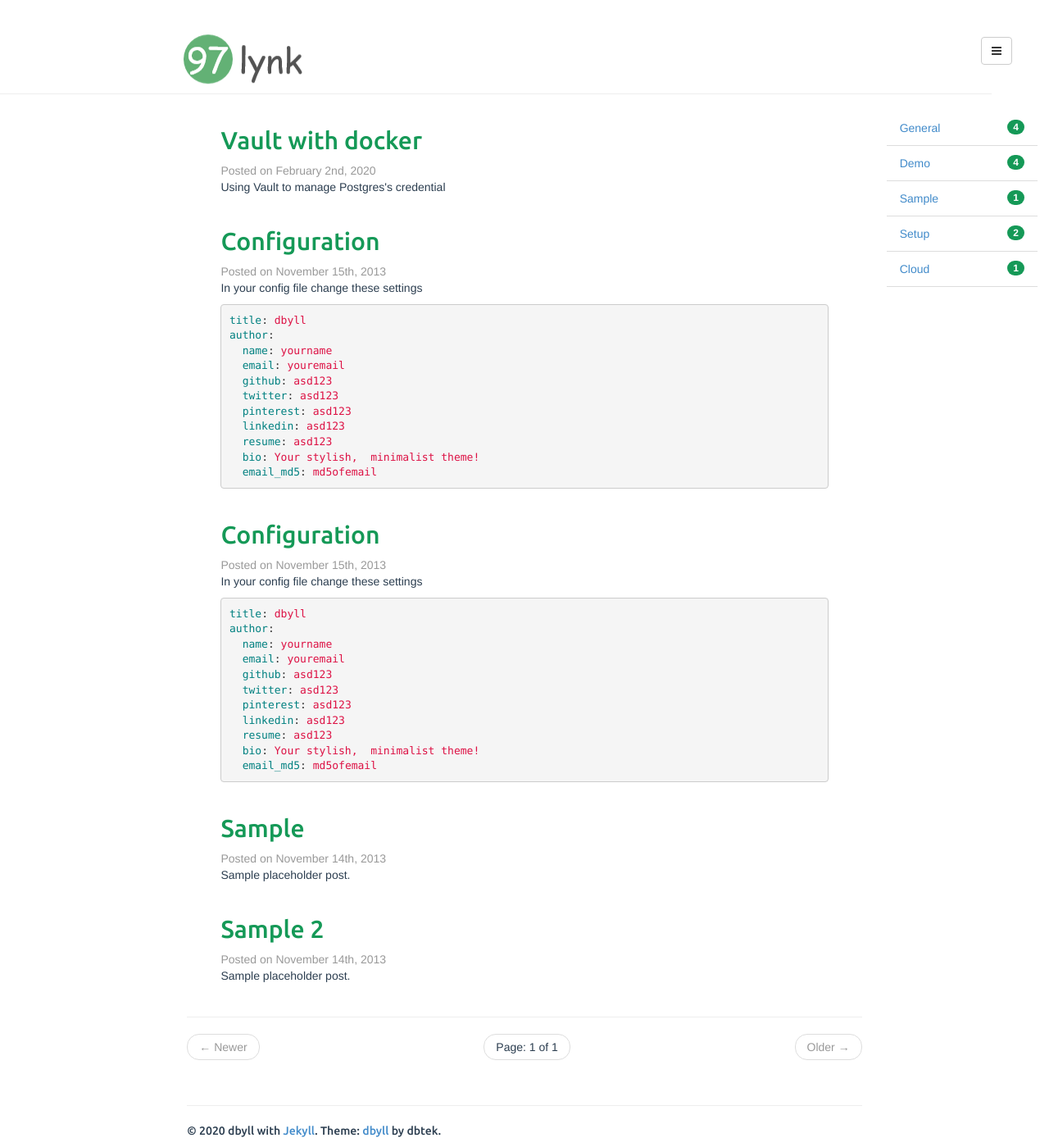
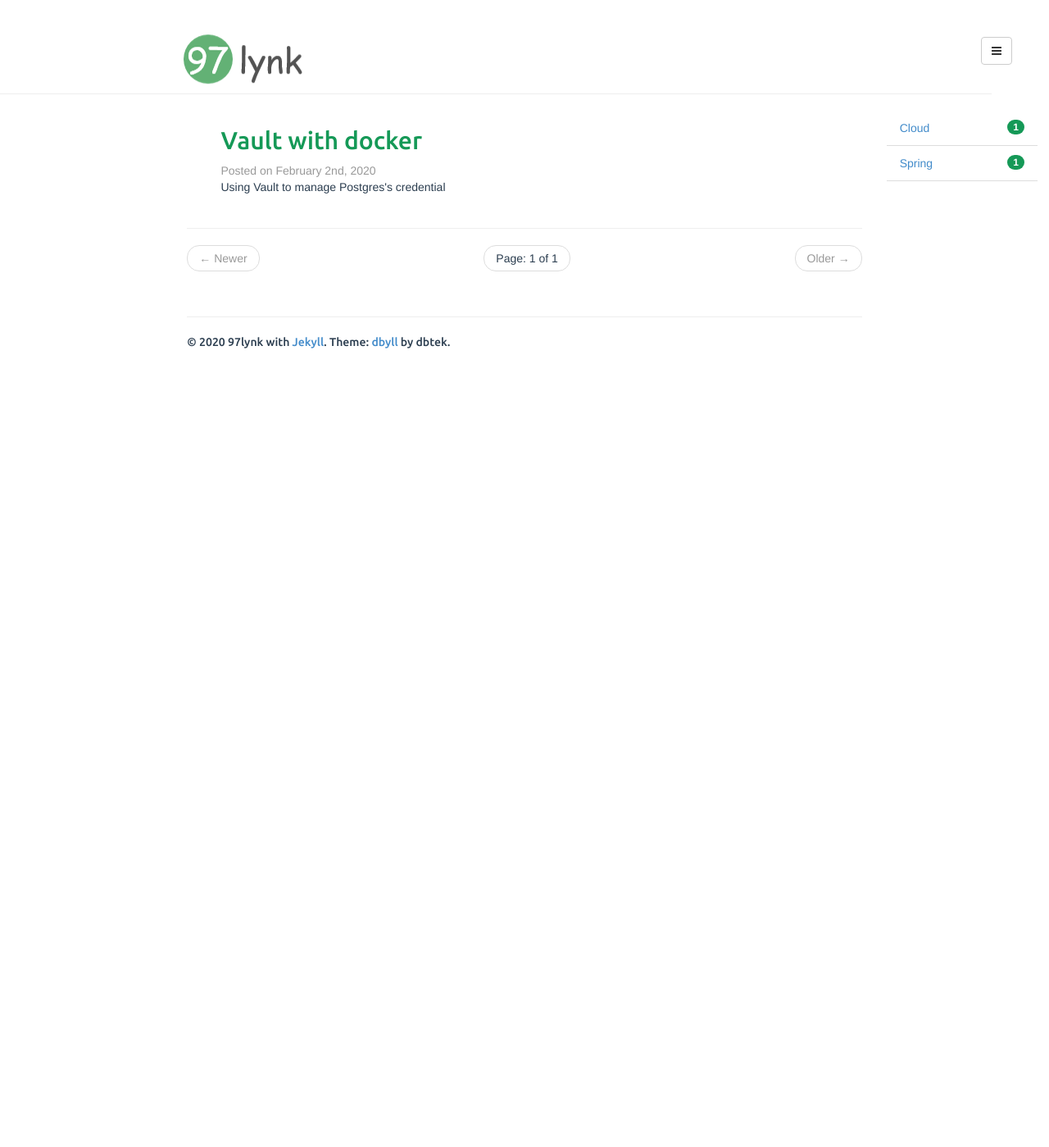
Before and after one commit to 97lynk/97lynk.github.io, a Jekyll site: the page built from index.html, in a window 1280 px wide. Shown: the whole page at 82% size. Built offline with Jekyll 4.4.1, drawn with Linux system fonts in a browser that asks for light colours; the list of posts is cut into pages by our own code; after the commit the page ends 900 px from its top, so only the background shows below that.

Commit message:
edit config

```diff
--- a/_config.yml
+++ b/_config.yml
@@ -16,15 +16,15 @@ defaults:
     values:
       title: dbyll
 
-description: Stylish Jekyll Theme
+description: Blog about Spring, Microservices, Java, Containers and more
 author:
-  name: dbyll
-  email: dbyll@ismaildemirbilek.com
-  github: dbtek
-  twitter: dbtek
+  name: 97lynk
+  email: 97lynk@gmail.com
+  github: 97lynk
+  twitter: asd123
   pinterest: asd123
   linkedin: asd123
-  bio: Your stylish, minimalist theme!
+  bio: =))
   email_md5: 726351295ec82e145928582f595aa3aa
 
 rss_path: feed.xml
--- a/_posts/2013-11-14-sample-2.md
+++ /dev/null
@@ -1,11 +0,0 @@
----
-layout: post
-title: Sample 2
-categories: [general, demo, sample]
-tags: [demo, dbyll, dbtek, sample2]
-description: Sample placeholder post.
----
-
-Lorem ipsum dolor sit amet,  consectetur adipisicing elit,  sed do eiusmod tempor incididunt ut labore et dolore magna aliqua. Ut enim ad minim veniam,  quis nostrud exercitation ullamco laboris nisi ut aliquip ex ea commodo consequat. Duis aute irure dolor in reprehenderit in voluptate velit esse cillum dolore eu fugiat nulla pariatur. Excepteur sint occaecat cupidatat non proident,  sunt in culpa qui officia deserunt mollit anim id est laborum.
-
-Lorem ipsum dolor sit amet,  consectetur adipisicing elit,  sed do eiusmod tempor incididunt ut labore et dolore magna aliqua. Ut enim ad minim veniam,  quis nostrud exercitation ullamco laboris nisi ut aliquip ex ea commodo consequat. Duis aute irure dolor in reprehenderit in voluptate velit esse cillum dolore eu fugiat nulla pariatur. Excepteur sint occaecat cupidatat non proident,  sunt in culpa qui officia deserunt mollit anim id est laborum.
--- a/_posts/2013-11-14-sample.md
+++ /dev/null
@@ -1,17 +0,0 @@
----
-layout: post
-title: Sample
-categories: [general, demo]
-tags: [demo, dbyll, dbtek]
-description: Sample placeholder post.
----
-
-Lorem ipsum dolor sit amet, consectetur adipisicing elit, sed do eiusmod tempor incididunt ut labore et dolore magna aliqua. Ut enim ad minim veniam, quis nostrud exercitation ullamco laboris nisi ut aliquip ex ea commodo consequat. Duis aute irure dolor in reprehenderit in voluptate velit esse cillum dolore eu fugiat nulla pariatur. Excepteur sint occaecat cupidatat non proident, sunt in culpa qui officia deserunt mollit anim id est laborum.
-
-Lorem ipsum dolor sit amet, consectetur adipisicing elit, sed do eiusmod tempor incididunt ut labore et dolore magna aliqua. Ut enim ad minim veniam, quis nostrud exercitation ullamco laboris nisi ut aliquip ex ea commodo consequat. Duis aute irure dolor in reprehenderit in voluptate velit esse cillum dolore eu fugiat nulla pariatur. Excepteur sint occaecat cupidatat non proident, sunt in culpa qui officia deserunt mollit anim id est laborum.
-
-{% highlight ruby %}
-def foo
-  puts 'foo'
-end
-{% endhighlight %}
--- a/_posts/2013-11-15-configuration.md
+++ /dev/null
@@ -1,23 +0,0 @@
----
-layout: post
-title: Configuration
-categories: [general, setup, demo]
-tags: [demo, dbyll, dbtek, setup]
-fullview: true
----
-
-In your config file change these settings
-
-{% highlight yaml %}
-title: dbyll
-author:
-  name: yourname
-  email: youremail
-  github: asd123
-  twitter: asd123
-  pinterest: asd123
-  linkedin: asd123
-  resume: asd123
-  bio: Your stylish,  minimalist theme!
-  email_md5: md5ofemail
-{% endhighlight %}
--- a/_posts/2013-11-15-hello-world.md
+++ /dev/null
@@ -1,23 +0,0 @@
----
-layout: post
-title: Configuration
-categories: [general, setup, demo]
-tags: [demo, dbyll, dbtek, setup]
-fullview: true
----
-
-In your config file change these settings
-
-{% highlight yaml %}
-title: dbyll
-author:
-  name: yourname
-  email: youremail
-  github: asd123
-  twitter: asd123
-  pinterest: asd123
-  linkedin: asd123
-  resume: asd123
-  bio: Your stylish,  minimalist theme!
-  email_md5: md5ofemail
-{% endhighlight %}
```
Also changed, not shown: _posts/2020-02-02-vault.md (+2 -9 lines).
